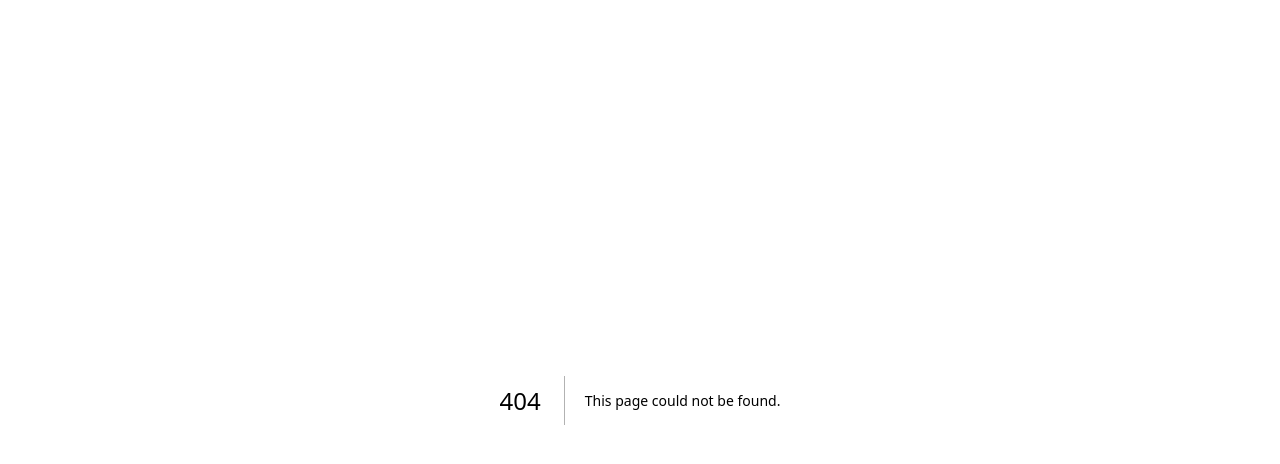
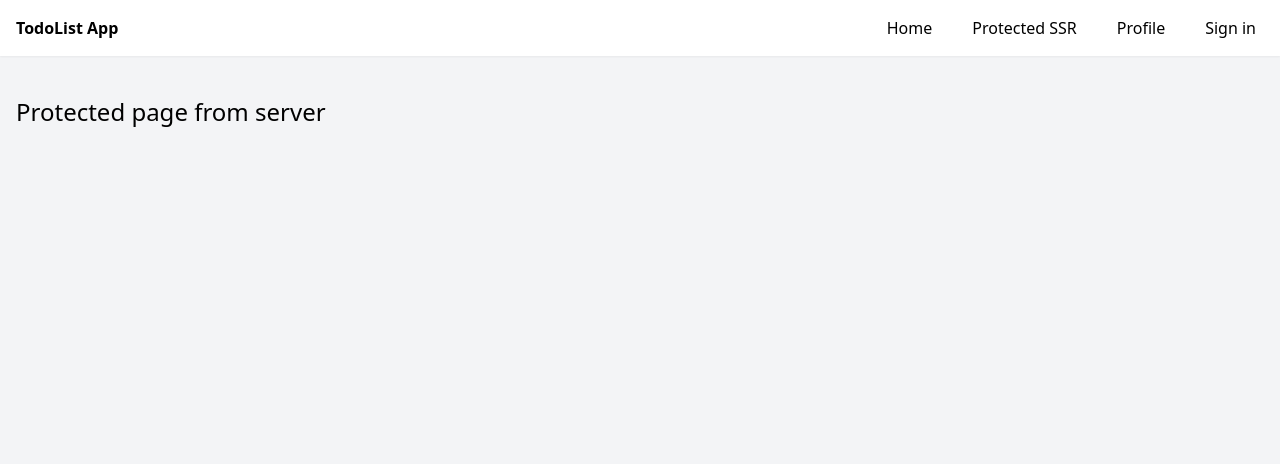
Before and after one commit to Am1rreza/TodoList-App, a Next.js app: page /protected-ssr in a window 1280 px wide. Before the commit this address had no page. Shown: the top 464 px of the page. Built offline with nearby package versions, Linux system fonts and the light colour scheme; no server answers.

Commit message:
server-side authentication

```diff
--- a/containers/Layout/Header.jsx
+++ b/containers/Layout/Header.jsx
@@ -31,15 +31,15 @@ const Header = () => {
           )}
         </div>
         <ul
-          className={`flex flex-col gap-y-1 w-full sm:w-max text-center sm:flex sm:flex-row sm:items-center sm:gap-x-6 transition-all ${
-            isNavShow ? "mt-2" : "hidden"
+          className={`flex flex-col gap-y-1 w-full sm:w-max text-center sm:flex sm:flex-row sm:items-center sm:gap-x-6 transition-all mt-2 sm:mt-0 ${
+            isNavShow ? "" : "hidden"
           } ${status === "loading" && !session ? "opacity-0" : " opacity-100"}`}
         >
           <li className="hover:bg-gray-100 transition-all duration-150 p-2 rounded cursor-pointer">
             <Link href="/">Home</Link>
           </li>
           <li className="hover:bg-gray-100 transition-all duration-150 p-2 rounded cursor-pointer">
-            <Link href="/todos">Todos</Link>
+            <Link href="/protected-ssr">Protected SSR</Link>
           </li>
           <li className="hover:bg-gray-100 transition-all duration-150 p-2 rounded cursor-pointer">
             <Link href="/profile">Profile</Link>
--- /dev/null
+++ b/pages/protected-ssr.js
@@ -0,0 +1,25 @@
+import Layout from "@/containers/Layout/Layout";
+import { getServerSession } from "next-auth";
+import { useSession } from "next-auth/react";
+
+const ProtectedSSR = () => {
+  const { data: session, status } = useSession();
+
+  return (
+    <Layout>
+      <h1 className="text-2xl">Protected page from server</h1>
+    </Layout>
+  );
+};
+
+export default ProtectedSSR;
+
+export async function getServerSideProps(context) {
+  const session = await getServerSession(context.req, context.res);
+
+  return {
+    props: {
+      session,
+    },
+  };
+}
```
